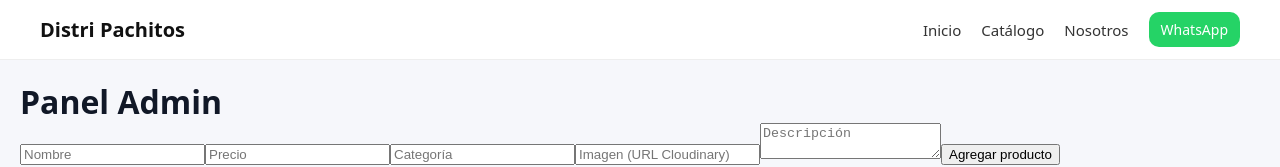
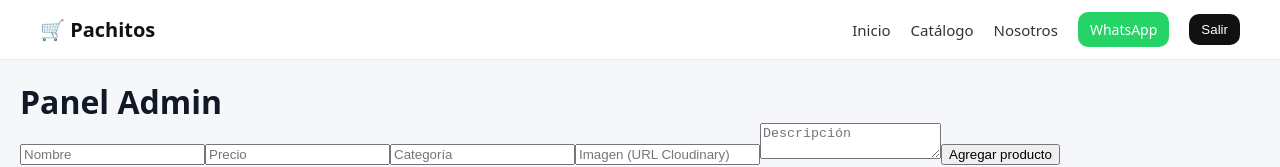
Before and after one commit to DanielaM99/distribuidora-pachitos, a React (Vite) app: page /admin in a window 1280 px wide. Shown: the top 167 px of the page. Built offline with nearby package versions, Linux system fonts and the light colour scheme; no server answers; the database is empty; sample sign-in values are in the browser's storage.

Commit message:
fix routing

```diff
--- a/src/App.jsx
+++ b/src/App.jsx
@@ -1,5 +1,4 @@
 import { Routes, Route } from "react-router-dom";
-
 import { AuthProvider } from "./context/AuthContext";
 
 // 🧩 COMPONENTES EXISTENTES
@@ -10,6 +9,7 @@ import Footer from "./components/Footer";
 import WhatsAppButton from "./components/WhatsAppButton";
 import ProductPage from "./pages/ProductPage";
 import Nosotros from "./components/Nosotros";
+import ProtectedRoute from "./components/ProtectedRoute";
 
 // 🔐 NUEVO (ADMIN)
 import AdminLogin from "./pages/AdminLogin";
@@ -43,7 +43,7 @@ export default function App() {
           <Route path="/admin-login" element={<AdminLogin />} />
 
           {/* 🔐 PANEL ADMIN */}
-          <Route path="/admin" element={<Admin />} />
+          <Route path="/admin" element={<ProtectedRoute><Admin /></ProtectedRoute>} />
         </Routes>
 
         {/* 🌐 FOOTER GLOBAL */}
--- a/src/components/Navbar.jsx
+++ b/src/components/Navbar.jsx
@@ -1,8 +1,10 @@
 import { useState } from "react";
 import { Link } from "react-router-dom";
+import { useAuth } from "../context/AuthContext";
 
 export default function Navbar() {
   const [menuOpen, setMenuOpen] = useState(false);
+  const { user, logout } = useAuth();
 
   return (
     <header
@@ -34,16 +36,13 @@ export default function Navbar() {
             color: "#111",
           }}
         >
-          Distri Pachitos
+          🛒 Pachitos
         </Link>
 
-        {/* 📱 BOTÓN MOBILE */}
+        {/* 📱 MOBILE */}
         <div
           onClick={() => setMenuOpen(!menuOpen)}
-          style={{
-            display: "none",
-            cursor: "pointer",
-          }}
+          style={{ cursor: "pointer", display: "none" }}
           className="menu-toggle"
         >
           ☰
@@ -72,7 +71,7 @@ export default function Navbar() {
 
           {/* 💬 WHATSAPP */}
           <a
-            href="https://wa.me/573000000000"
+            href="https://wa.me/57TU_NUMERO"
             target="_blank"
             style={{
               background: "#25D366",
@@ -85,10 +84,34 @@ export default function Navbar() {
           >
             WhatsApp
           </a>
+
+          {/* 🔐 ADMIN LINK SOLO SI NO ESTÁS LOGUEADO */}
+          {!user && (
+            <Link to="/login" style={linkStyle}>
+              Admin
+            </Link>
+          )}
+
+          {/* 🚪 LOGOUT SOLO SI ESTÁS LOGUEADO */}
+          {user && (
+            <button
+              onClick={logout}
+              style={{
+                background: "#111",
+                color: "#fff",
+                padding: "8px 12px",
+                borderRadius: 10,
+                border: "none",
+                cursor: "pointer",
+              }}
+            >
+              Salir
+            </button>
+          )}
         </div>
       </nav>
 
-      {/* 📱 MOBILE MENU CSS INLINE FIX */}
+      {/* 📱 MOBILE CSS */}
       <style>{`
         @media (max-width: 768px) {
           .nav-links {
--- /dev/null
+++ b/src/components/ProtectedRoute.jsx
@@ -0,0 +1,12 @@
+import { Navigate } from "react-router-dom";
+import { useAuth } from "../context/AuthContext";
+
+export default function ProtectedRoute({ children }) {
+  const { user } = useAuth();
+
+  if (!user) {
+    return <Navigate to="/login" />;
+  }
+
+  return children;
+}
--- a/src/main.jsx
+++ b/src/main.jsx
@@ -3,9 +3,12 @@ import ReactDOM from 'react-dom/client'
 import App from './App.jsx'
 import './styles.css'
 import { BrowserRouter } from "react-router-dom";
+import { AuthProvider } from "./context/AuthContext";
 
 ReactDOM.createRoot(document.getElementById('root')).render(
   <BrowserRouter>
-    <App />
+    <AuthProvider>
+      <App />
+    </AuthProvider>
   </BrowserRouter>
 )
```
